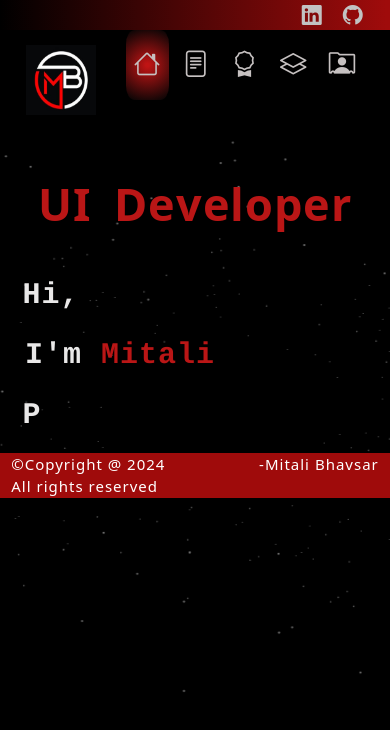
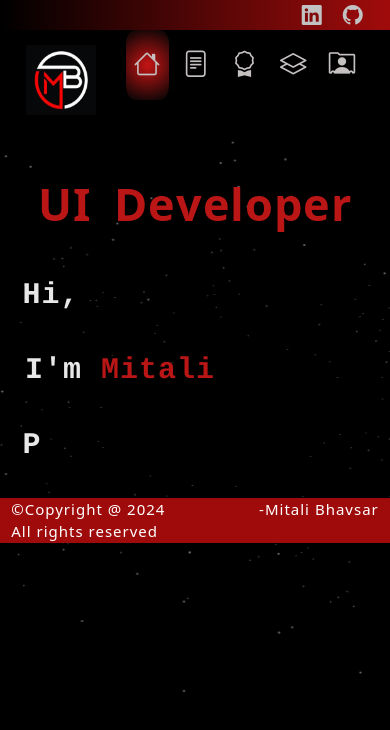
Before and after one commit to Mitali-Bhavsar/PortFolio, a React (Create React App) app: page / in a window 390 px wide. Shown: the top 730 px of the page. Built offline with nearby package versions, Linux system fonts and the light colour scheme.

Commit message:
style.css updated

```diff
--- a/src/CSS/style.css
+++ b/src/CSS/style.css
@@ -570,6 +570,7 @@ footer{
 @media(max-width:550px){
   .css-typing p{
     font-size: 30px;
+    padding-bottom: 15px;
   }
   .s-skills{
     font-size: 20px;
```
